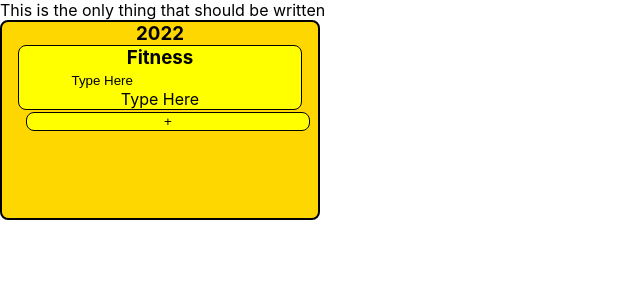
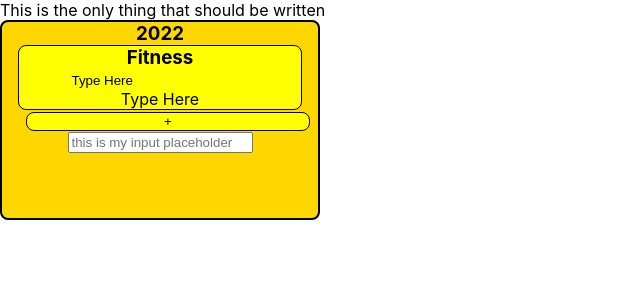
Before and after one commit to BlakeMcD/Goals-Breakdown, a React (Create React App) app: page / in a window 1280 px wide. Shown: the top 300 px of the page, without its empty margins (0-640 px from the left). Built offline with nearby package versions, Linux system fonts and the light colour scheme.

Commit message:
daily changes

```diff
--- a/src/components/BlockYear.js
+++ b/src/components/BlockYear.js
@@ -16,6 +16,7 @@ function BlockYear() {
         <h3 className = "block-label">2022</h3>
         <SubBlock/>
         <button className="sub-block-create" onClick={createSubBlock}>+</button>
+        <input placeholder="this is my input placeholder"></input>
     </div>
     );
 }
```
